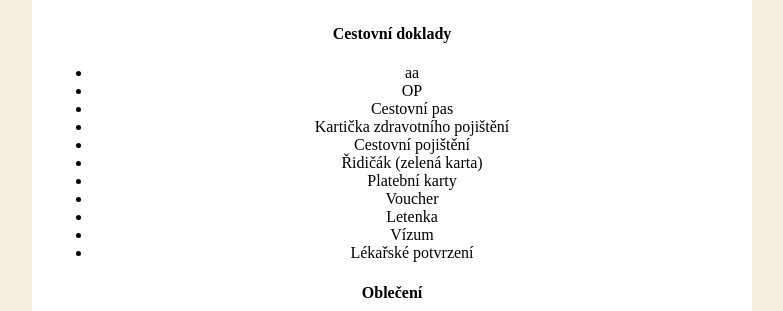
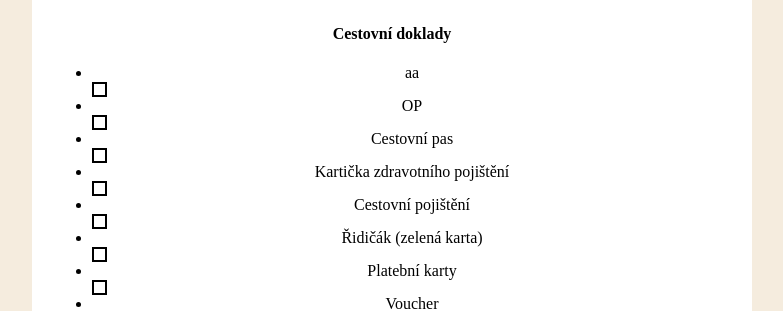
Before and after one commit to pavlinap1/DA-web-Zabal-si, a React app: page /tisk in a window 1280 px wide. Shown: the part 465-776 px from the top of the page, without its empty margins (248-1031 px from the left). Built offline with nearby package versions, Linux system fonts and the light colour scheme.

Commit message:
Checkbox

```diff
--- a/src/Tisk/index.jsx
+++ b/src/Tisk/index.jsx
@@ -1,11 +1,15 @@
 import React from 'react';
+import './style.css';
 const TiskSekce = ({ obsah, jmeno }) => {
   return (
     <>
       <h4>{jmeno}</h4>
       <ul>
         {obsah.map((polozka, index) => (
-          <li key={'il' + index}>{polozka}</li>
+          <li key={'il' + index}>
+            {polozka}
+            <div className="checkbox"></div>
+          </li>
         ))}
       </ul>
     </>
@@ -34,7 +38,7 @@ const Tisk = ({ dataToTisk: { dataToVizitka, dataKufrSeznam } }) => {
       </p>
 
       {dataKufrSeznam
-        .sort((a, b) => b - a)
+        .sort((a, b) => a.id - b.id)
         .map((i, index) => (
           <ObsahKufru key={'il' + index} obsah={i} />
         ))}
--- /dev/null
+++ b/src/Tisk/style.css
@@ -0,0 +1,5 @@
+.checkbox {
+  width: 15px;
+  height: 15px;
+  border: 2px solid black;
+}
```
